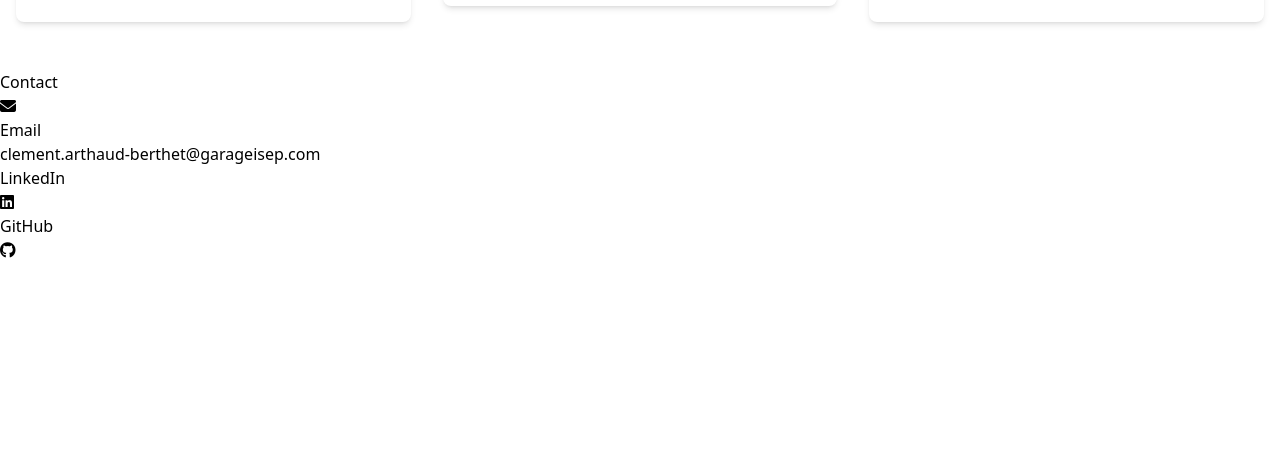
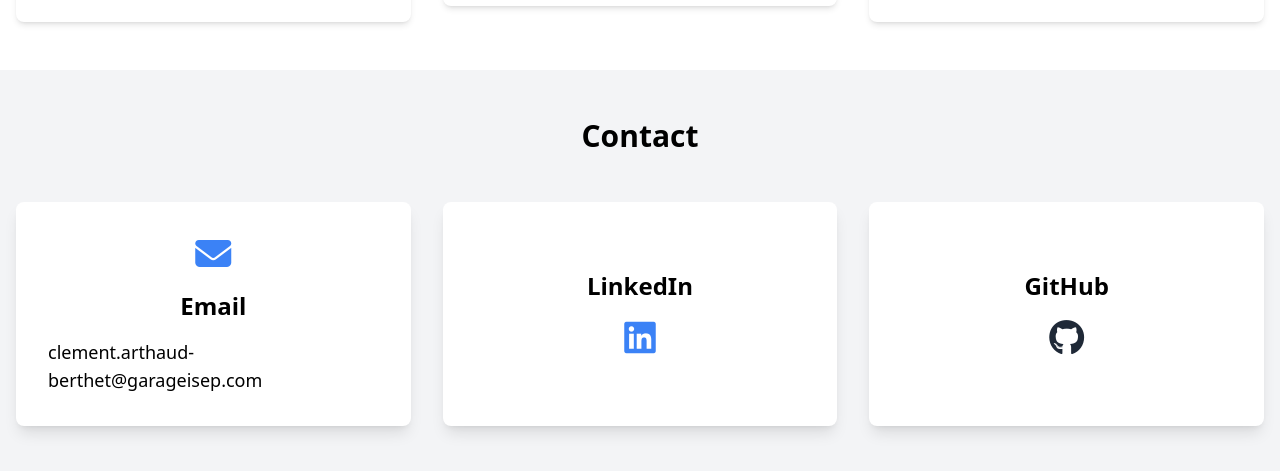
Before and after one commit to clab60917/Clement-Portfolio, a Nuxt app: page / in a window 1280 px wide. Shown: the part 3375-3846 px from the top of the page. Before the commit the page ends 3637 px from the top, so only its background shows below. Built offline with nearby package versions, Linux system fonts and the light colour scheme.

Commit message:
contact working v1

```diff
--- a/components/contact.vue
+++ b/components/contact.vue
@@ -1,26 +1,28 @@
 <template>
-    <section id="contact">
-      <h2>Contact</h2>
-      <div class="contact-container">
-        <div class="contact-item">
-          <i class="fas fa-envelope"></i>
-          <h3>Email</h3>
-          <p>clement.arthaud-berthet@garageisep.com</p>
-        </div>
-        <div class="contact-item">
-          <a
-            href="https://www.linkedin.com/in/cl%C3%A9ment-arthaud-berthet-42b57618a/"
-            target="_blank"
-          >
-            <h3>LinkedIn</h3>
-            <i class="fab fa-linkedin"></i>
-          </a>
-        </div>
-        <div class="contact-item">
-          <a href="https://github.com/clab60917" target="_blank">
-            <h3>GitHub</h3>
-            <i class="fab fa-github"></i>
-          </a>
+    <section id="contact" class="py-12 bg-gray-100">
+      <div class="container mx-auto px-4">
+        <h2 class="text-3xl font-semibold mb-12 text-center">Contact</h2>
+        <div class="contact-container grid grid-cols-1 md:grid-cols-3 gap-8">
+          <!-- Email -->
+          <div class="contact-item flex flex-col items-center bg-white p-8 rounded-lg shadow-lg hover:shadow-2xl transition-all duration-300">
+            <i class="fas fa-envelope text-4xl mb-4 text-blue-500"></i>
+            <h3 class="text-2xl font-semibold mb-4">Email</h3>
+            <p class="text-lg">clement.arthaud-berthet@garageisep.com</p>
+          </div>
+          <!-- LinkedIn -->
+          <div class="contact-item relative flex flex-col items-center justify-center bg-white p-8 rounded-lg shadow-lg hover:shadow-2xl transition-all duration-300">
+            <a href="https://www.linkedin.com/in/cl%C3%A9ment-arthaud-berthet-42b57618a/" target="_blank" class="absolute text-center">
+              <h3 class="text-2xl font-semibold mb-4">LinkedIn</h3>
+              <i class="fab fa-linkedin text-4xl text-blue-500"></i>
+            </a>
+          </div>
+          <!-- GitHub -->
+          <div class="contact-item relative flex flex-col items-center justify-center bg-white p-8 rounded-lg shadow-lg hover:shadow-2xl transition-all duration-300">
+            <a href="https://github.com/clab60917" target="_blank" class="absolute text-center">
+              <h3 class="text-2xl font-semibold mb-4">GitHub</h3>
+              <i class="fab fa-github text-4xl text-gray-800"></i>
+            </a>
+          </div>
         </div>
       </div>
     </section>
@@ -28,7 +30,7 @@
 
   <script>
   export default {
-    name: "Contact",
+    name: "ContactSection",
   };
   </script>
 
--- a/components/projets.vue
+++ b/components/projets.vue
@@ -27,11 +27,12 @@
             <p class="mb-4">Il s'agit d'un outil d'OSINT réalisé pour me simplifier la tâche lors de pentests. Il est entièrement réalisé en python et s'exécute directement dans le terminal.</p>
             <p><a href="https://github.com/clab60917/Osint-IP-URL" target="_blank" class="text-blue-600">Voir projet ici</a></p>
             <iframe
-  class="w-full sm:w-3/4 md:w-3/5 lg:w-1/2 xl:w-1/2 2xl:w-7/12"
+  class="w-full sm:w-3/4 md:w-3/4 lg:w-2/3 xl:w-2/3 2xl:w-2/3"
   src="https://github-readme-stats.vercel.app/api/pin/?username=clab60917&repo=Osint-IP-URL&theme=default"
   frameborder="0"
   height="225"
 ></iframe>
+
 
 
           </div>
```
